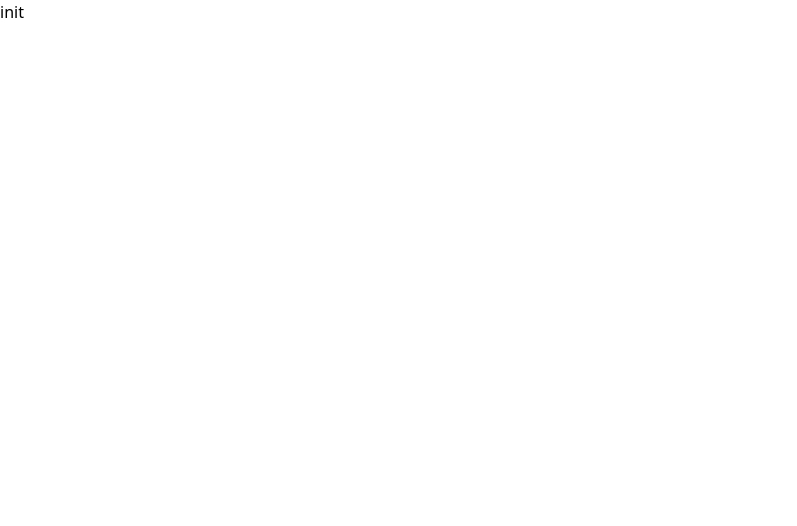
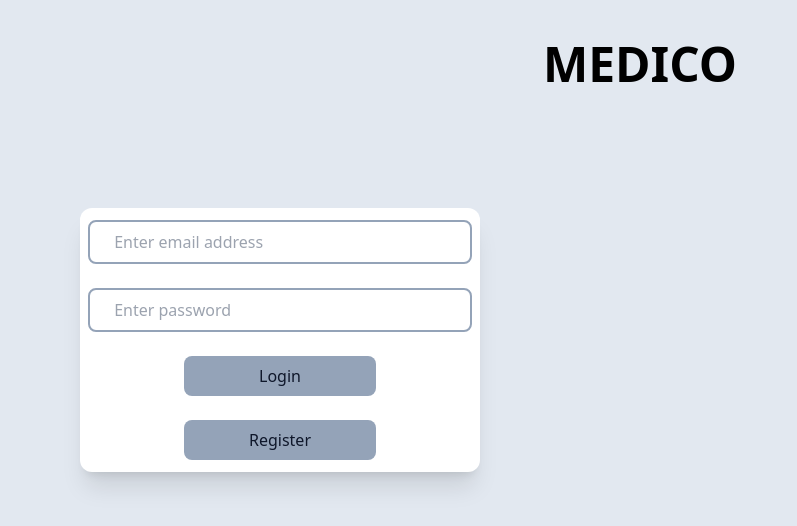
Before and after one commit to thedudeontitan/medico, a Next.js app in the folder medico_webapp/: page / in a window 1280 px wide. Shown: the top 526 px of the page, without its empty margins (0-797 px from the left). Built offline with nearby package versions, Linux system fonts and the light colour scheme.

Commit message:
added basic login page

```diff
--- /dev/null
+++ b/medico_webapp/components/login.tsx
@@ -0,0 +1,22 @@
+import React from "react";
+
+export default function login(){
+    return(
+        <section id="login" className="bg-slate-200 w-screen h-screen">
+            <h1 className="font-bold text-5xl text-center p-10">
+                MEDICO
+            </h1>
+            <div className="flex flex-col ml-20 mt-20 shadow-xl lg:w-100 rounded-xl bg-white">
+                <input className="w-96 h-10 p-5 my-3 self-center border-slate-400 border-x-2 border-y-2 rounded-lg" type='text' placeholder=" Enter email address"/>
+                <input className="w-96 h-10 p-5 my-3 self-center border-slate-400 border-x-2 border-y-2 rounded-lg" type='text' placeholder=" Enter password"/>
+                <button className="w-48 h-10 my-3 self-center text-slate-900 bg-slate-400 rounded-lg" >
+                    Login
+                </button>
+
+                <button className="w-48 h-10 my-3 self-center text-slate-900 bg-slate-400 rounded-lg" >
+                    Register
+                </button>
+            </div>
+        </section>
+    )
+}
--- a/medico_webapp/pages/index.tsx
+++ b/medico_webapp/pages/index.tsx
@@ -1,10 +1,10 @@
-
+import Login from "../components/login"
 
 export default function Home() {
   return (
     <section id="index">
       <div className=''>
-        init
+        <Login/>
       </div>
     </section>
   )
--- a/medico_webapp/pages/routes/login.tsx
+++ /dev/null
@@ -1,9 +0,0 @@
-import React from "react";
-
-export default function login(){
-    return(
-        <section id="login">
-
-        </section>
-    )
-}
--- a/medico_webapp/tailwind.config.js
+++ b/medico_webapp/tailwind.config.js
@@ -5,7 +5,11 @@ module.exports = {
     "./components/**/*.{js,ts,jsx,tsx}",
   ],
   theme: {
-    extend: {},
+    extend: {
+      spacing: {
+      '100': '25rem',
+    }},
+
   },
   plugins: [],
 }
```
